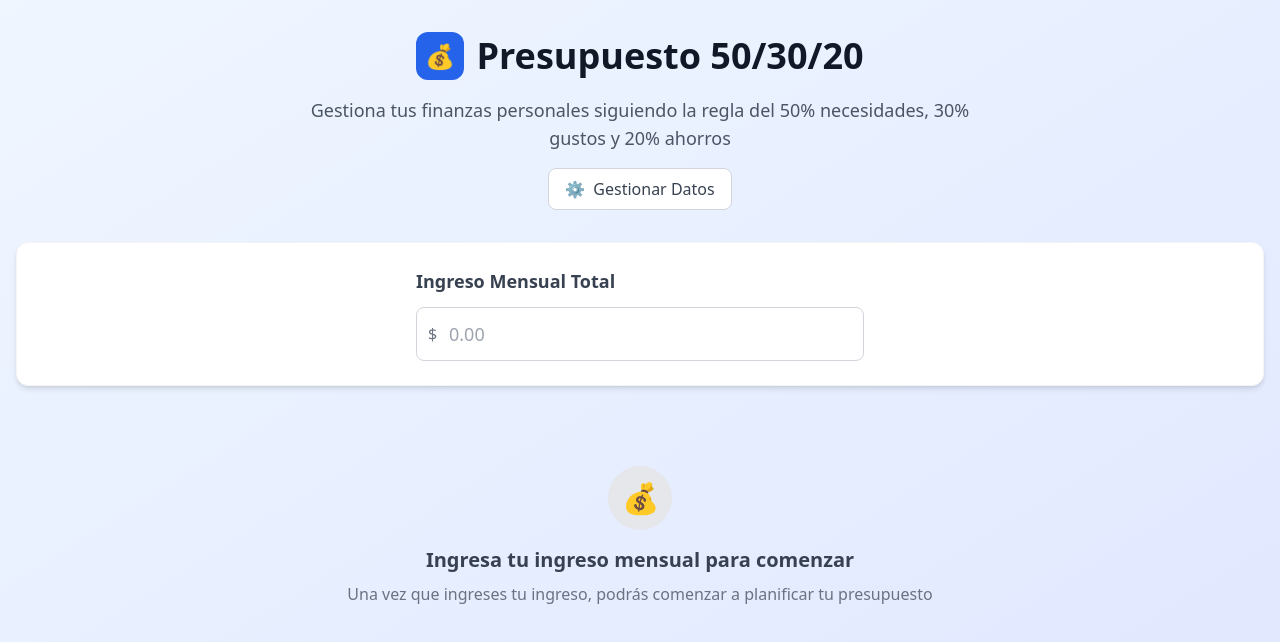
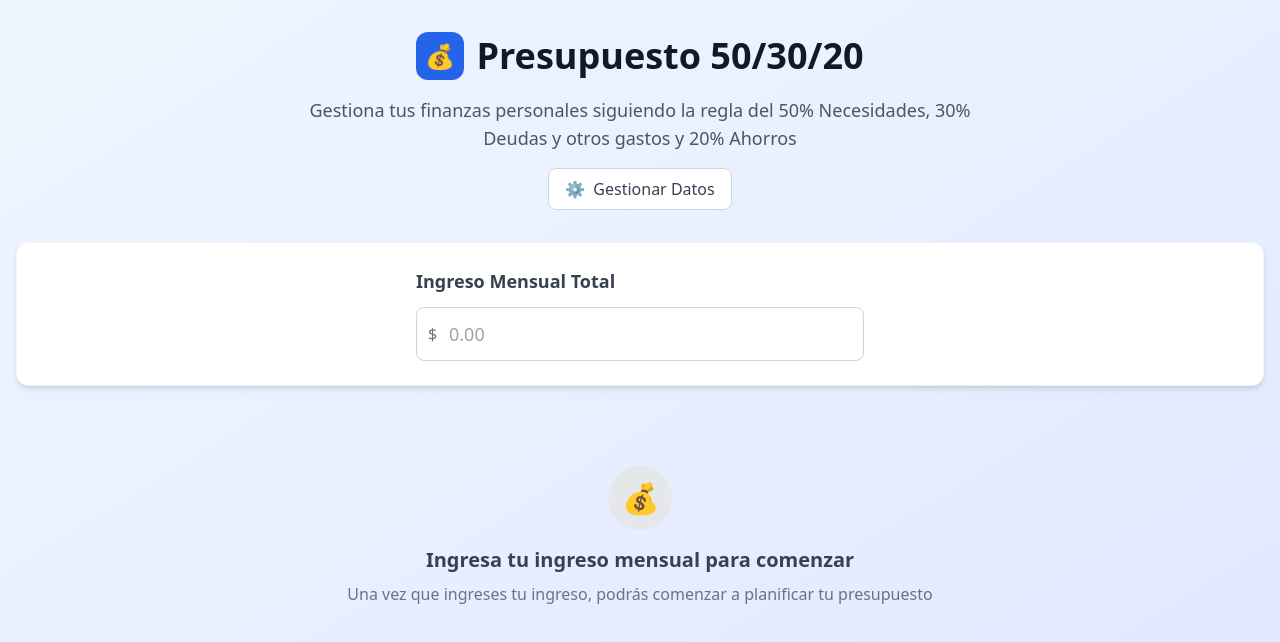
Before and after one commit to AdrianLinares/simple-budget-app, a React (Vite) app: page / in a window 1280 px wide. Shown: the top 642 px of the page. Built offline with nearby package versions, Linux system fonts and the light colour scheme.

Commit message:
fixed icons and category names

```diff
--- a/src/App.tsx
+++ b/src/App.tsx
@@ -152,7 +152,7 @@ function App() {
             <h1 className="text-4xl font-bold text-gray-900">Presupuesto 50/30/20</h1>
           </div>
           <p className="text-lg text-gray-600 max-w-2xl mx-auto mb-4">
-            Gestiona tus finanzas personales siguiendo la regla del 50% necesidades, 30% gustos y 20% ahorros
+            Gestiona tus finanzas personales siguiendo la regla del 50% Necesidades, 30% Deudas y otros gastos y 20% Ahorros
           </p>
 
           {/* Data Management Button */}
--- a/src/components/CategoryCard.tsx
+++ b/src/components/CategoryCard.tsx
@@ -92,7 +92,7 @@ const CategoryCard: React.FC<CategoryCardProps> = ({
   const getIcon = (categoryName: string) => {
     switch (categoryName) {
       case 'Necesidades': return '🏠';
-      case 'Opcionales': return '🛍️';
+      case 'Deudas/Otros gastos': return '💳';
       case 'Ahorros': return '💰';
       default: return '💵';
     }
--- a/src/hooks/useBudgetPersistence.ts
+++ b/src/hooks/useBudgetPersistence.ts
@@ -15,7 +15,7 @@ const getInitialBudgetState = (): BudgetState => ({
       icon: 'home'
     },
     wants: {
-      name: 'Gustos',
+      name: 'Deudas/Otros gastos',
       percentage: 30,
       expenses: [],
       color: '#3B82F6',
```
